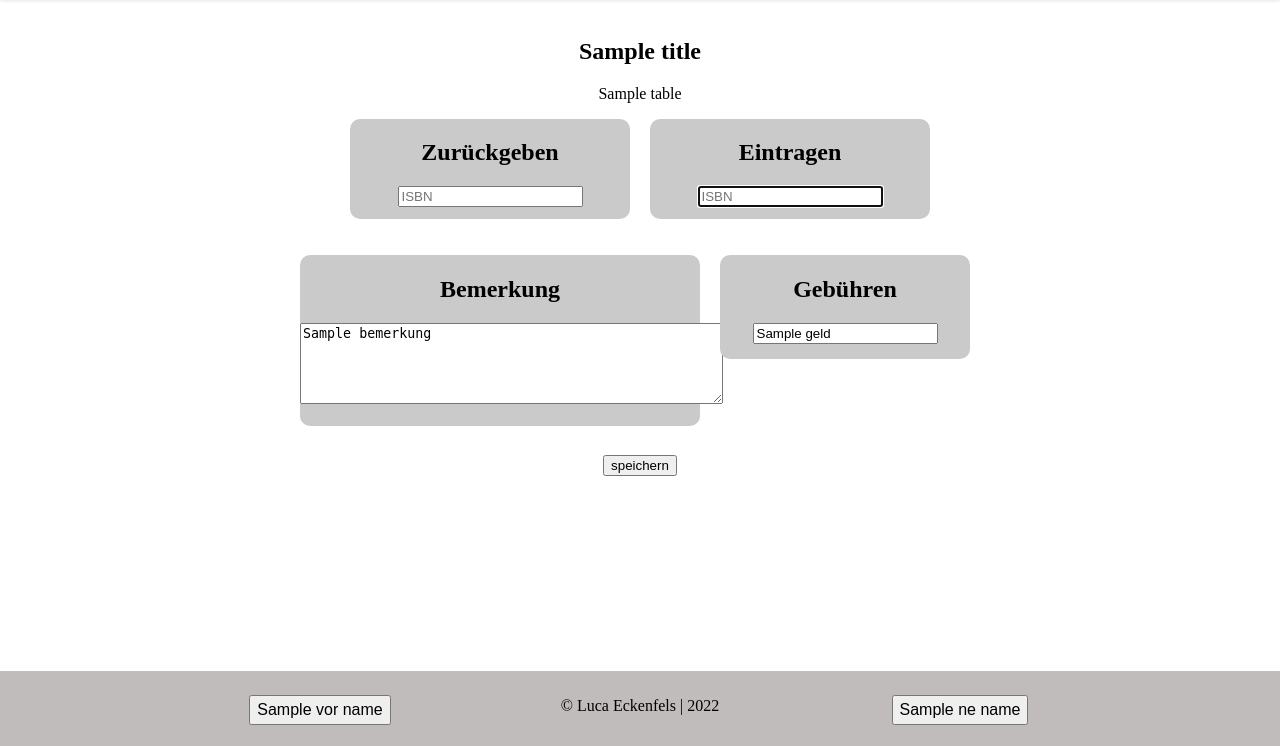
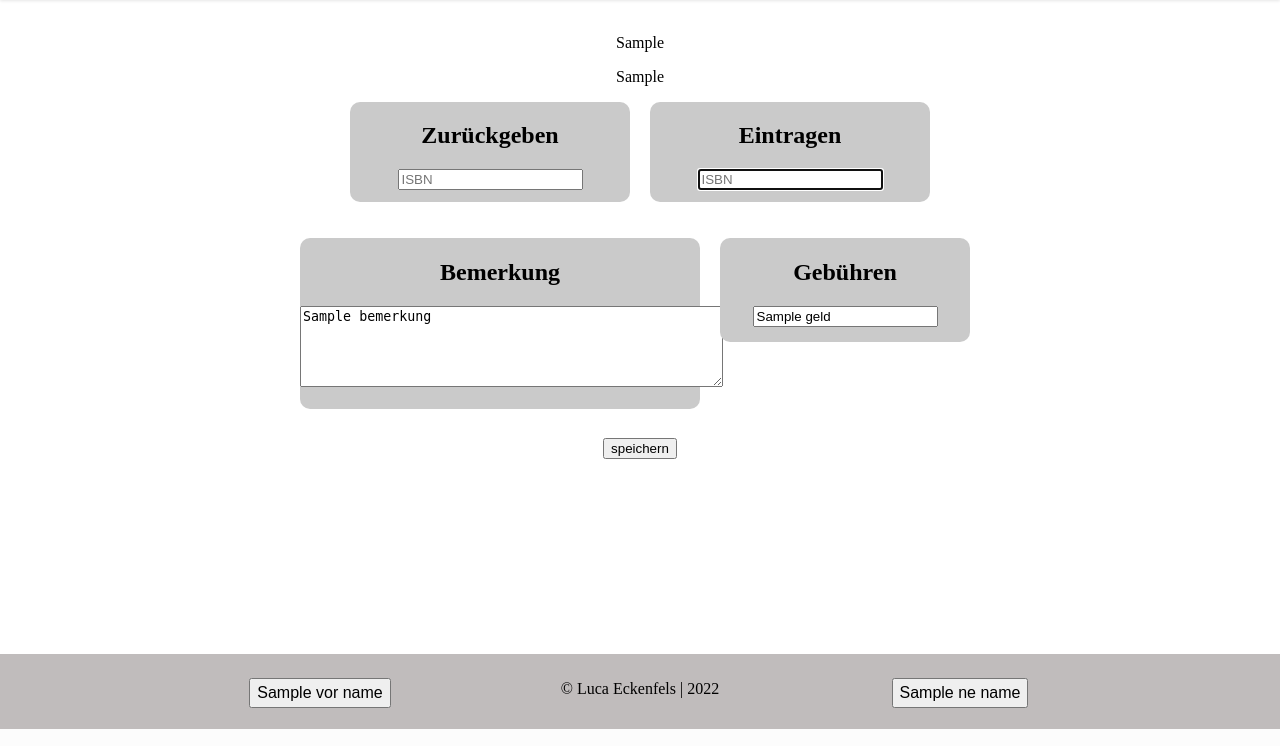
Before and after one commit to lucakreativ/school-book-managment-software, a Flask app: template templates/schueler.html in a window 1280 px wide. Shown: the part 85-831 px from the top of the page. Run offline with Flask 2, Linux system fonts and the light colour scheme; the template is opened without the code that fills it: most values are stand-ins (such as "Sample title", 1, 10 or a date in 2020).

Commit message:
efficiency improvements

```diff
--- a/main.py
+++ b/main.py
@@ -55,7 +55,7 @@ def home():
                 bemerkung, geld = manage_data.bemgeld(ID)
                 schueler, buecher, stufe, klasse, return_mess = manage_data.book_by_user(ID)
                 next_ID, next_name, prev_ID, prev_name = manage_data.next_schueler(ID)
-                return render_template("schueler.html", tables=[schueler.to_html(escape=False), buecher.to_html(escape=False)], titles=["Test"], ID_next=next_ID, ne_name=next_name, ID_prev=prev_ID, vor_name=prev_name, ID=ID, dis=dis, bemerkung=bemerkung, geld=geld, messages=return_mess)
+                return render_template("schueler.html", table1=schueler.to_html(escape=False), table2=buecher.to_html(escape=False), ID_next=next_ID, ne_name=next_name, ID_prev=prev_ID, vor_name=prev_name, ID=ID, dis=dis, bemerkung=bemerkung, geld=geld, messages=return_mess)
 
         elif site=="search":
             name=request.args.get("term")
--- a/manage_data.py
+++ b/manage_data.py
@@ -214,6 +214,7 @@ def book_by_user(ID):
     else:
         schueler=pd.DataFrame(data, columns=["Stufe", "Klasse", "Vorname", "Nachname", "Religion", "Fremdsp1", "Fremdsp2", "Fremdsp3"])
         schueler["Klasse"]=schueler["Stufe"].astype(str)+schueler["Klasse"].astype(str)
+        schueler["Klasse"]=schueler["Klasse"].apply(lambda x:'<input type="hidden" name="site" value="klassen"><input type="hidden" name="k" value={0}><input type="submit" value="{0}" id="full_cell">'.format(x))
         schueler.drop(schueler.columns[[0]], axis=1, inplace=True)
 
     cursor.execute("""SELECT ISBN, Anzahl FROM ausgeliehen WHERE ID = '%s'""" % (ID))
--- a/static/home.css
+++ b/static/home.css
@@ -325,3 +325,10 @@ th {
     background-color: green;
     color: white;
 }
+
+#full_cell {
+    width: 100%;
+    border-radius: 0px;
+    font-weight: bolder;
+    font-size: 15;
+}
--- a/templates/schueler.html
+++ b/templates/schueler.html
@@ -15,14 +15,14 @@
                 <input type="hidden" name="site" value="save">
                 <input type="hidden" name="ID" value="{{ID}}">
             </form>
+            <form action="/" method="get">
+            {{ table1|safe }}
+            </form>
             <form action="/" method="get" id="save_book" target="hidden-form">
                 <input type="hidden" name="site" value="save">
                 <input type="hidden" name="ID" value="{{ID}}">
-                {% for table in tables %}
-                <h2>{{titles[loop.index]}}</h2>
 
-                {{ table|safe }}
-                    {% endfor %}
+                {{ table2|safe }}
 
 
                 <input type="hidden" name="site" value="save_a">
```
